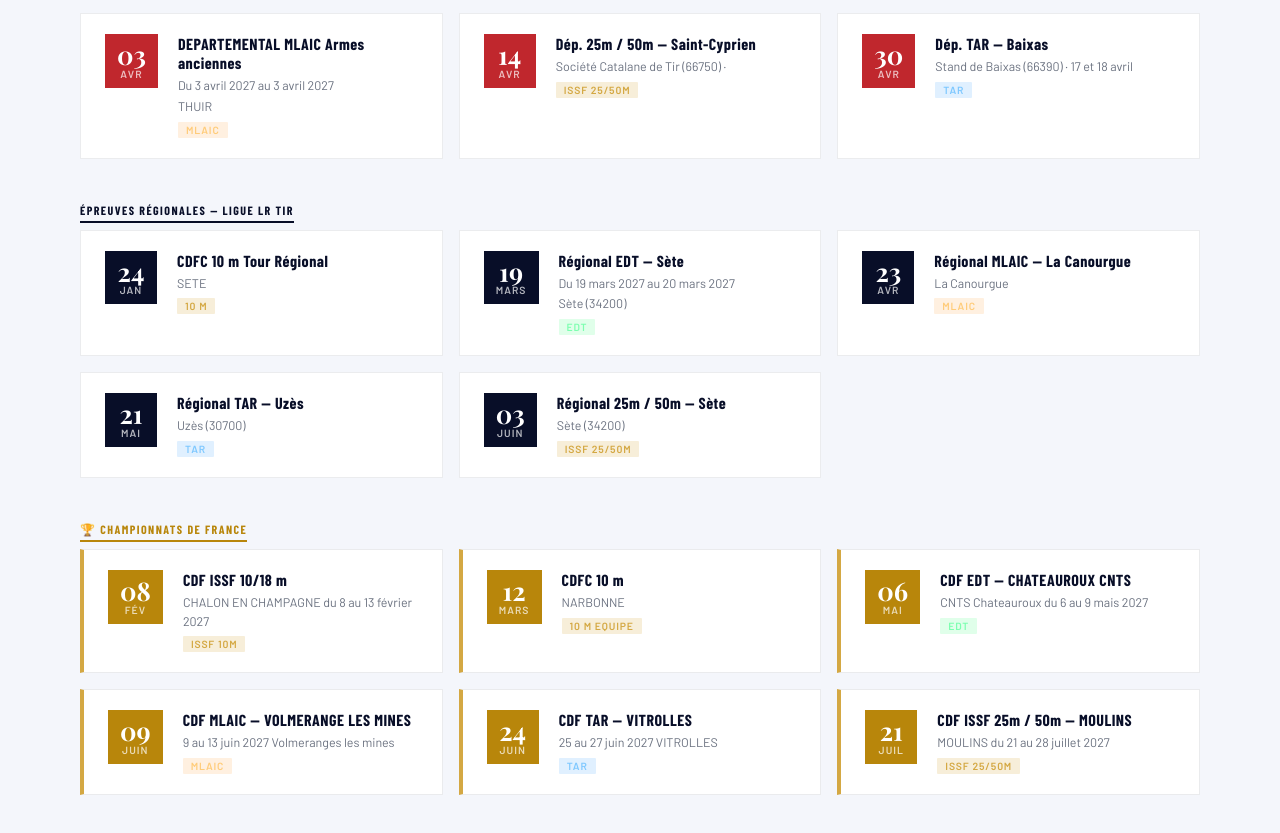
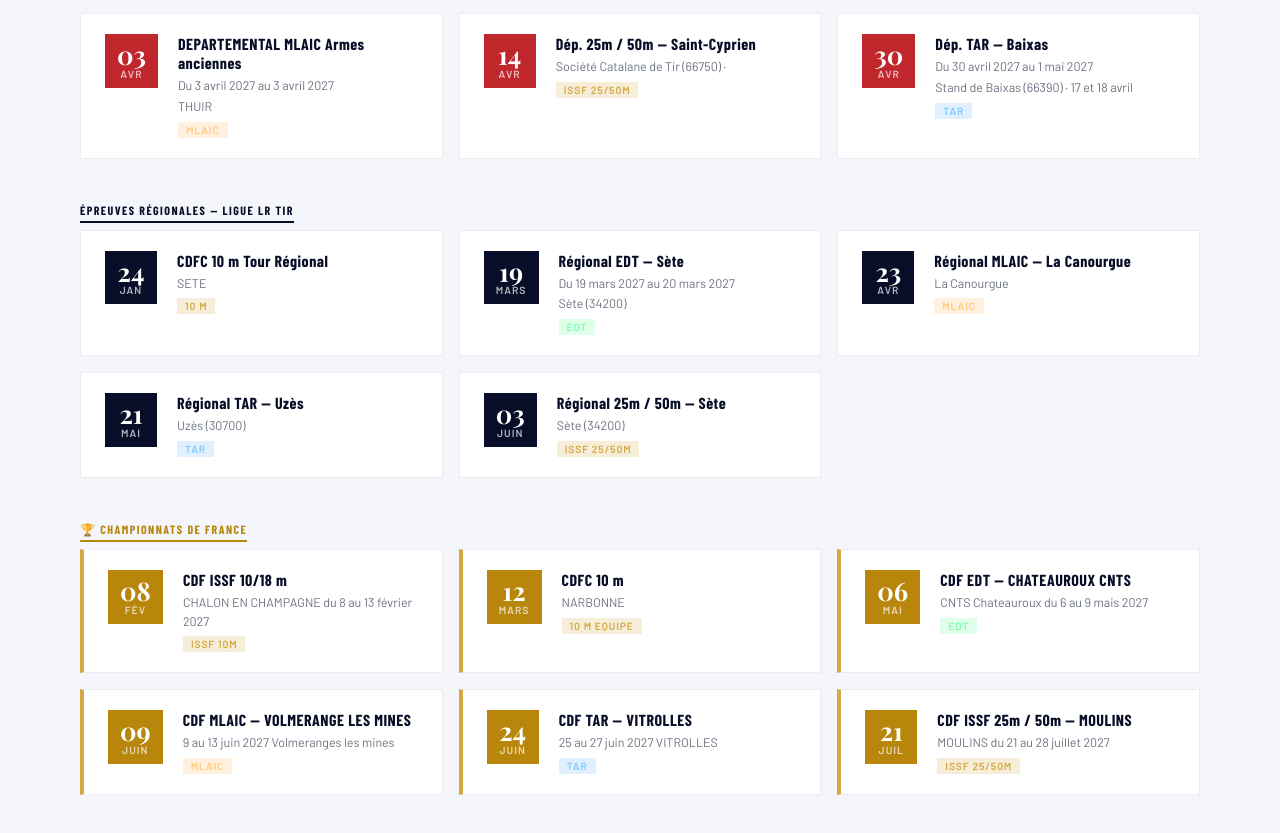
Before and after one commit to liguelrtir-lr/cdtir66, an Eleventy site: page src/index.njk in a window 1280 px wide. Shown: the part 2349-3182 px from the top of the page. Built offline with nearby package versions, Linux system fonts and the light colour scheme; Eleventy itself is replaced by a stand-in of ours; files that its build step writes are made by us from their sources.

Commit message:
Update Calendrier des compétitions “dep-tar-baixas”

```diff
--- a/src/calendrier/dep-tar-baixas.md
+++ b/src/calendrier/dep-tar-baixas.md
@@ -1,6 +1,7 @@
 ---
 title: Dép. TAR — Baixas
 date: 2027-05-01T00:00:00.000+02:00
+date_fin: 2027-05-02T00:00:00.000+02:00
 lieu: Stand de Baixas (66390) · 17 et 18 avril
 niveau: departementale
 discipline: TAR
```
